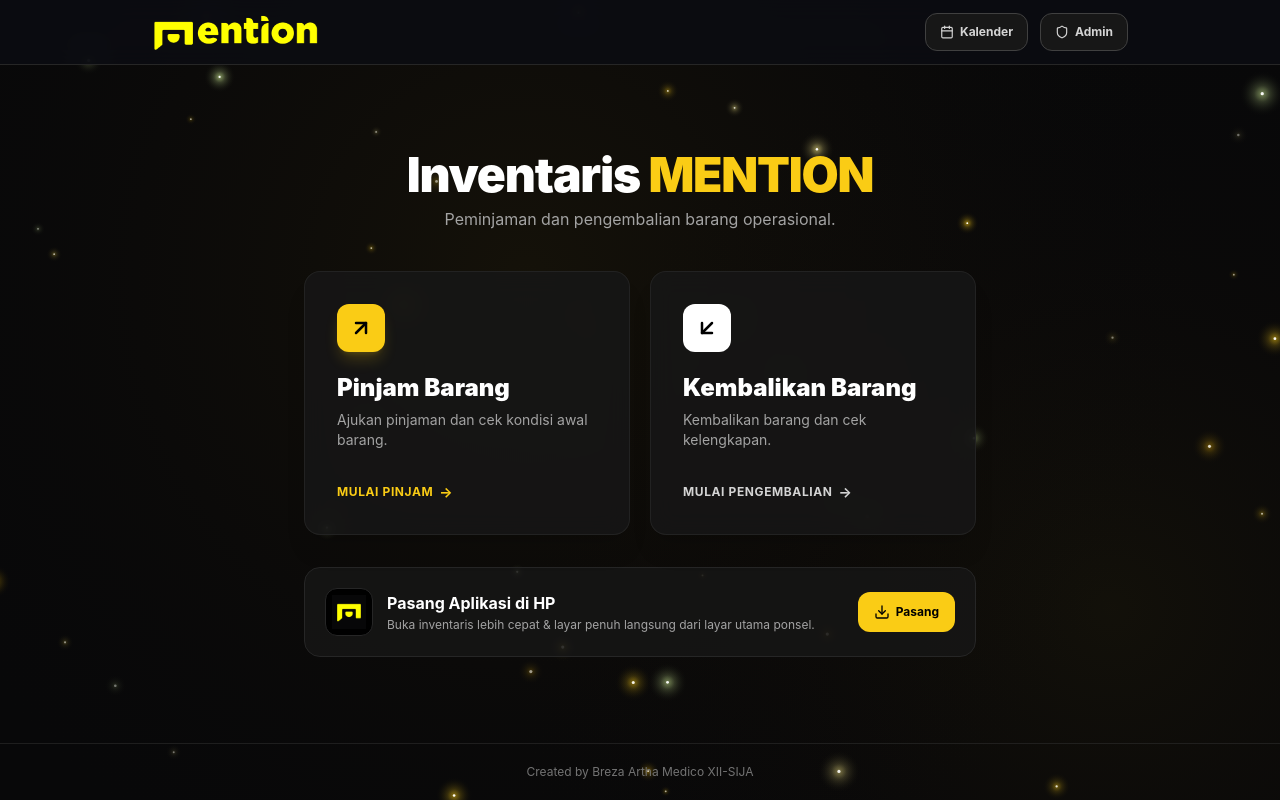
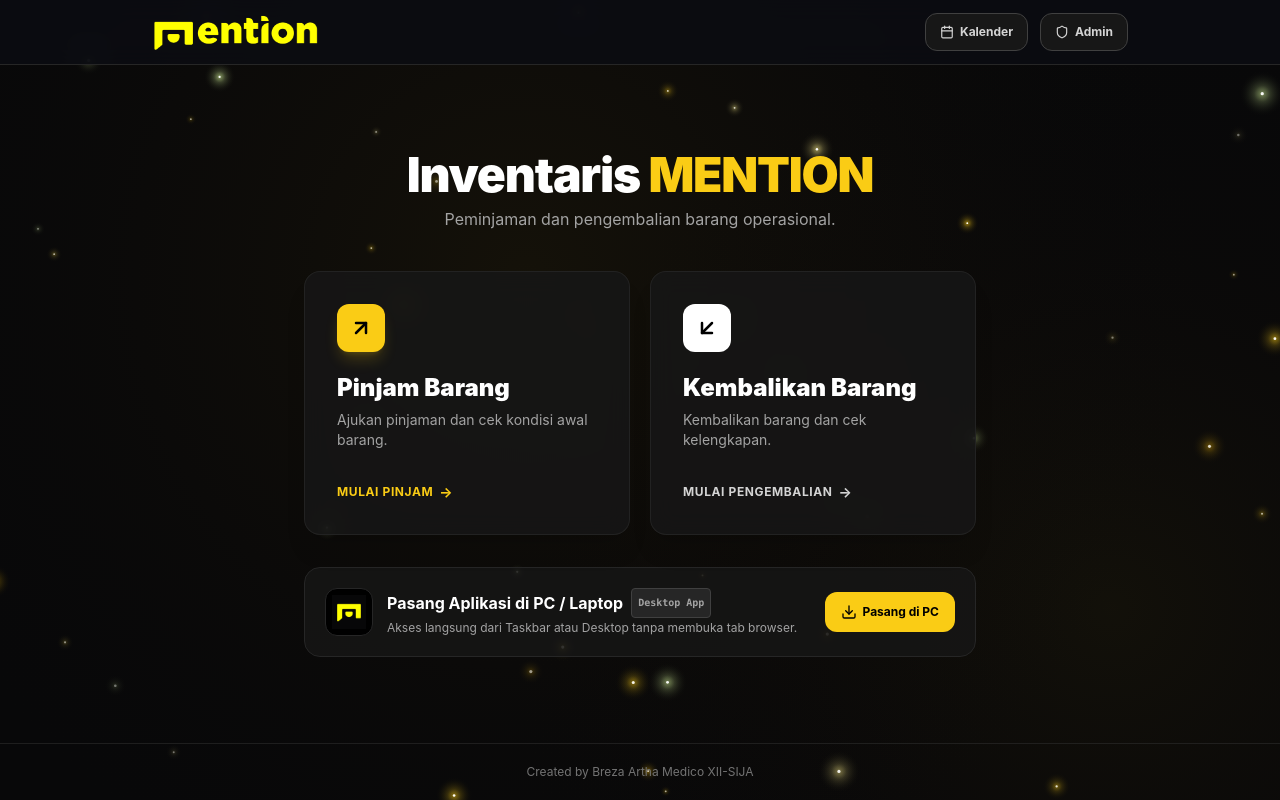
Before and after one commit to BrezaMedico/mention-inventaris, a Next.js app: page / in a window 1280 px wide. Built offline with nearby package versions, Linux system fonts and the light colour scheme.

Commit message:
feat: enable full desktop PC and laptop installation support via PWA

```diff
--- a/app/manifest.ts
+++ b/app/manifest.ts
@@ -11,7 +11,7 @@ export default function manifest(): MetadataRoute.Manifest {
     display: 'standalone',
     background_color: '#070708',
     theme_color: '#070708',
-    orientation: 'portrait-primary',
+    orientation: 'any',
     categories: ['productivity', 'utilities', 'business'],
     icons: [
       {
--- a/components/HomeInstallBadge.tsx
+++ b/components/HomeInstallBadge.tsx
@@ -1,11 +1,12 @@
 'use client';
 
 import React, { useState, useEffect } from 'react';
-import { Download } from 'lucide-react';
+import { Download, Monitor, Smartphone } from 'lucide-react';
 
 export default function HomeInstallBadge() {
   const [deferredPrompt, setDeferredPrompt] = useState<any>(null);
   const [isStandalone, setIsStandalone] = useState(false);
+  const [isMobile, setIsMobile] = useState(false);
   const [isIos, setIsIos] = useState(false);
 
   useEffect(() => {
@@ -17,6 +18,8 @@ export default function HomeInstallBadge() {
       setIsStandalone(standalone);
 
       const ua = window.navigator.userAgent.toLowerCase();
+      const mobile = /android|iphone|ipad|ipod|mobile/.test(ua) || window.innerWidth < 768;
+      setIsMobile(mobile);
       setIsIos(/iphone|ipad|ipod/.test(ua));
 
       const handleBeforeInstall = (e: Event) => {
@@ -36,7 +39,8 @@ export default function HomeInstallBadge() {
       deferredPrompt.prompt();
       await deferredPrompt.userChoice;
       setDeferredPrompt(null);
-    } else if (isIos) {
+    } else if (isMobile) {
+      if (isIos) {
         alert(
           'Cara pasang di iPhone / iPad:\n\n' +
           '1. Ketuk tombol Bagikan (Share) di Safari.\n' +
@@ -47,6 +51,15 @@ export default function HomeInstallBadge() {
           'Cara pasang di HP Android:\n\n' +
           '1. Ketuk ikon titik tiga di kanan atas browser.\n' +
           '2. Pilih "Pasang aplikasi" atau "Tambahkan ke Layar Utama".'
+        );
+      }
+    } else {
+      // Desktop / PC guidance
+      alert(
+        'Cara pasang di PC / Laptop (Desktop):\n\n' +
+        '• Google Chrome: Klik ikon "Pasang MENTION" (ikon monitor kecil dengan panah ke bawah) di ujung kanan bilah alamat (URL bar).\n\n' +
+        '• Microsoft Edge: Klik ikon "Aplikasi" (tiga kotak dengan tanda plus) di ujung kanan bilah alamat (URL bar), lalu klik "Pasang / Install".\n\n' +
+        'Aplikasi MENTION akan langsung muncul di Desktop & Taskbar PC Anda!'
       );
     }
   };
@@ -63,11 +76,16 @@ export default function HomeInstallBadge() {
             />
           </div>
           <div>
-            <h3 className="text-sm sm:text-base font-bold text-white">
-              Pasang Aplikasi di HP
+            <h3 className="text-sm sm:text-base font-bold text-white flex items-center gap-2">
+              <span>{isMobile ? 'Pasang Aplikasi di HP' : 'Pasang Aplikasi di PC / Laptop'}</span>
+              <span className="text-[10px] text-neutral-400 font-mono px-1.5 py-0.5 rounded bg-neutral-800 border border-neutral-700">
+                {isMobile ? 'Mobile App' : 'Desktop App'}
+              </span>
             </h3>
             <p className="text-xs text-neutral-400 mt-0.5">
-              Buka inventaris lebih cepat & layar penuh langsung dari layar utama ponsel.
+              {isMobile
+                ? 'Buka inventaris lebih cepat & layar penuh langsung dari layar utama ponsel.'
+                : 'Akses langsung dari Taskbar atau Desktop tanpa membuka tab browser.'}
             </p>
           </div>
         </div>
@@ -78,7 +96,7 @@ export default function HomeInstallBadge() {
           className="w-full sm:w-auto px-4 py-2.5 min-h-[40px] rounded-xl bg-mention-yellow hover:bg-mention-yellowDark text-black text-xs font-bold transition-all flex items-center justify-center gap-1.5 active:scale-[0.98] shrink-0"
         >
           <Download className="w-4 h-4" />
-          <span>Pasang</span>
+          <span>{isMobile ? 'Pasang di HP' : 'Pasang di PC'}</span>
         </button>
       </div>
     </div>
--- a/components/PwaInstallPrompt.tsx
+++ b/components/PwaInstallPrompt.tsx
@@ -83,9 +83,10 @@ export default function PwaInstallPrompt() {
       setShowIosGuide(true);
     } else {
       alert(
-        'Untuk memasang aplikasi MENTION di HP:\n\n' +
-        '1. Ketuk menu browser (titik tiga ⋮) di kanan atas.\n' +
-        '2. Pilih "Pasang aplikasi" atau "Tambahkan ke Layar Utama".'
+        'Untuk memasang aplikasi MENTION:\n\n' +
+        '• PC / Laptop (Desktop): Klik ikon "Pasang MENTION" (ikon monitor kecil) di bilah alamat browser (URL bar sebelah kanan).\n\n' +
+        '• HP Android: Ketuk menu browser (titik tiga ⋮) lalu pilih "Pasang aplikasi".\n\n' +
+        '• iPhone: Ketuk tombol Bagikan (Share) lalu pilih "Tambahkan ke Layar Utama".'
       );
     }
   };
@@ -107,7 +108,7 @@ export default function PwaInstallPrompt() {
           </div>
           <div className="text-xs">
             <div className="font-bold text-white">Aplikasi Berhasil Dipasang</div>
-            <div className="text-neutral-400">Buka langsung dari layar utama HP.</div>
+            <div className="text-neutral-400">Buka langsung dari Desktop PC atau layar utama HP.</div>
           </div>
         </div>
       )}
@@ -144,7 +145,7 @@ export default function PwaInstallPrompt() {
               </div>
 
               <p className="text-xs text-neutral-400 mt-0.5 leading-relaxed">
-                Tambahkan ke layar utama HP untuk akses cepat & layar penuh.
+                Pasang ke PC atau layar utama HP untuk akses cepat & layar penuh.
               </p>
 
               {/* Action Buttons */}
```
Lines whose indentation alone changed are shown as unchanged.
